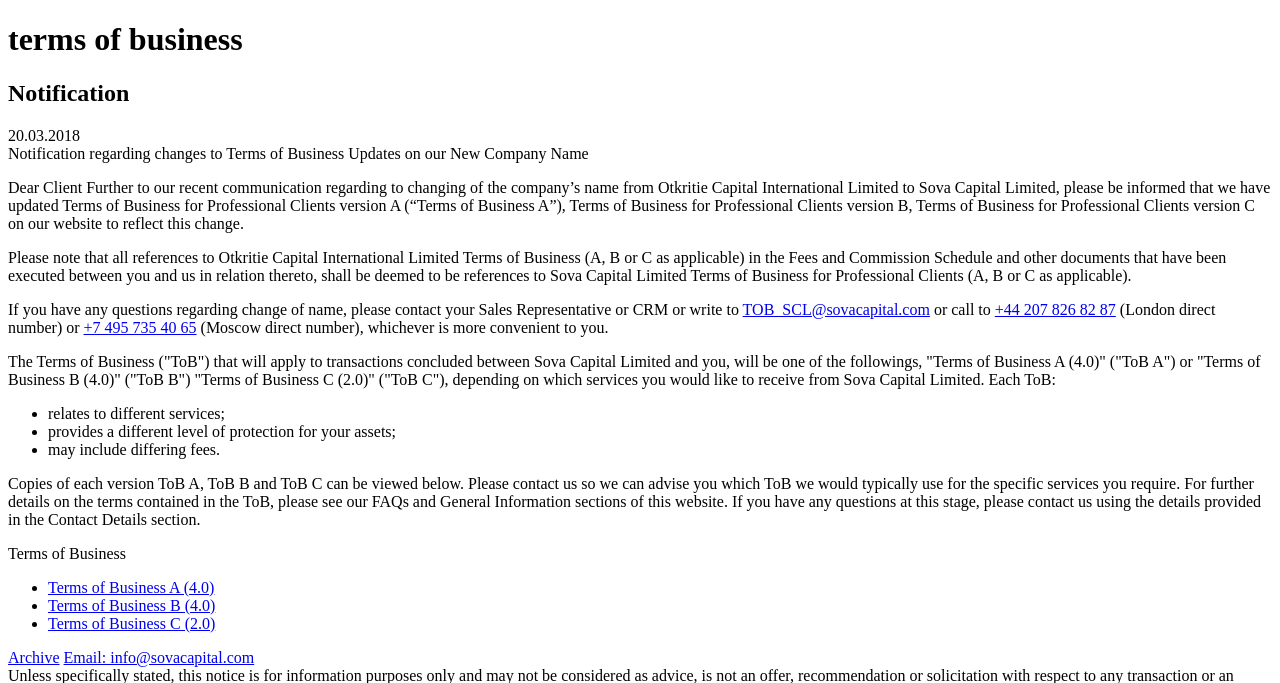
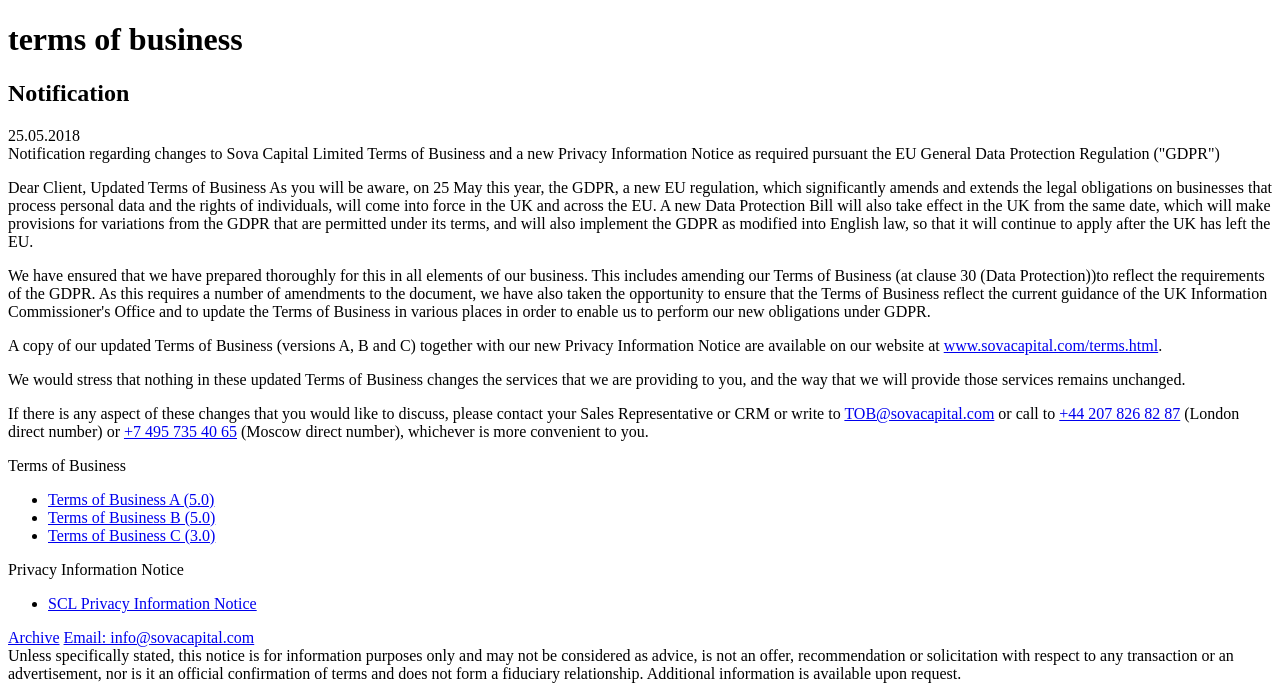
Before and after one commit to dkgC/landing-page, a Node project: template templates/terms.ejs in a window 1280 px wide. Shown: the part 26-709 px from the top of the page. Run offline with Node 20 templates, Linux system fonts and the light colour scheme; the template is opened without the code that fills it, so the values that code supplies are empty.

Commit message:
add documents

```diff
--- a/package.json
+++ b/package.json
@@ -22,6 +22,7 @@
     "autoprefixer": "^8.2.0",
     "babel-loader": "^8.0.0-beta.0",
     "clean-webpack-plugin": "^0.1.16",
+    "copy-webpack-plugin": "^4.5.1",
     "css-loader": "^0.28.3",
     "ejs-loader": "^0.3.1",
     "extract-text-webpack-plugin": "^3.0.0",
--- a/templates/parts/meta.ejs
+++ /dev/null
@@ -1 +0,0 @@
-<meta name="dasds" content="dsadas">
--- a/templates/terms.ejs
+++ b/templates/terms.ejs
@@ -45,49 +45,45 @@
 
       <!-- START: Notifications -->
       <section>
-        <div class="xsmall text-gray">20.03.2018</div>
+        <div class="xsmall text-gray">25.05.2018</div>
         <div class="small f-semi-bold text-gray-dark mt-2 mb-3">
-          Notification regarding changes to Terms of Business Updates on our New Company Name
+          Notification regarding changes to Sova Capital Limited
+          Terms of Business and a new Privacy Information Notice
+          as required pursuant the EU General Data Protection Regulation (&quot;GDPR&quot;)
         </div>
         <div class="small text-gray-dark f-light">
           <p>
-            <span class="d-block f-semi-bold">Dear Client</span>
-            Further to our recent communication regarding to changing of the company’s name from Otkritie Capital
-            International Limited to Sova Capital Limited, please be informed that we have updated Terms of Business for
-            Professional Clients version A (“Terms of Business A”), Terms of Business for Professional Clients version
-            B, Terms of Business for Professional Clients version C on our website to reflect this change.
+            <span class="d-block f-semi-bold mb-1">Dear Client,</span>
+            <span class="d-block f-semi-bold mb-1">Updated Terms of Business</span>
+            As you will be aware, on 25 May this year, the GDPR, a new EU regulation, which significantly amends and
+            extends the legal obligations on businesses that process personal data and the rights of individuals, will
+            come into force in the UK and across the EU. A new Data Protection Bill will also take effect in the UK from
+            the same date, which will make provisions for variations from the GDPR that are permitted under its terms,
+            and will also implement the GDPR as modified into English law, so that it will continue to apply after the UK
+            has left the EU.
           </p>
           <p>
-            Please note that all references to Otkritie Capital International Limited Terms of Business (A, B or C as
-            applicable) in the Fees and Commission Schedule and other documents that have been executed between you and
-            us in relation thereto, shall be deemed to be references to Sova Capital Limited Terms of Business for
-            Professional Clients (A, B or C as applicable).
+            We have ensured that we have prepared thoroughly for this in all elements of our business. This includes
+            amending our Terms of Business (at clause 30 (Data Protection))to reflect the requirements of the GDPR.
+            As this requires a number of amendments to the document, we have also taken the opportunity to ensure
+            that the Terms of Business reflect the current guidance of the UK Information Commissioner&#39;s Office and to
+            update the Terms of Business in various places in order to enable us to perform our new obligations under
+            GDPR.
           </p>
           <p>
-            If you have any questions regarding change of name, please contact your Sales Representative or CRM or write
-            to <a href="mailto:TOB_SCL@sovacapital.com">TOB_SCL@sovacapital.com</a> or call to
-            <a href="tel:+442078268287">+44 207 826 82 87</a> (London direct number) or
-            <a href="tel:+7 495 735 40 65">+7 495 735 40 65</a> (Moscow direct number), whichever is more convenient to
-            you.
+            A copy of our updated Terms of Business (versions A, B and C) together with our new Privacy Information
+            Notice are available on our website at <a href="www.sovacapital.com/terms.html">www.sovacapital.com/terms.html</a>.
           </p>
           <p>
-            The Terms of Business ("ToB") that will apply to transactions concluded between Sova Capital Limited and
-            you, will be one of the followings, "Terms of Business A (4.0)" ("ToB A") or "Terms of Business B (4.0)"
-            ("ToB B") "Terms of Business C (2.0)" ("ToB C"), depending on which services you would like to receive
-            from Sova Capital Limited. Each ToB:
+            We would stress that nothing in these updated Terms of Business changes the services that we are
+            providing to you, and the way that we will provide those services remains unchanged.
           </p>
-
-          <ul class="list pl-3">
-            <li><span class="text-gray-dark">relates to different services;</span></li>
-            <li><span class="text-gray-dark">provides a different level of protection for your assets;</span></li>
-            <li><span class="text-gray-dark">may include differing fees.</span></li>
-          </ul>
-
           <p>
-            Copies of each version ToB A, ToB B and ToB C can be viewed below. Please contact us so we can advise you
-            which ToB we would typically use for the specific services you require. For further details on the terms
-            contained in the ToB, please see our FAQs and General Information sections of this website. If you have any
-            questions at this stage, please contact us using the details provided in the Contact Details section.
+            If there is any aspect of these changes that you would like to discuss, please contact your Sales
+            Representative or CRM or write to <a href="mailto:TOB@sovacapital.com">TOB@sovacapital.com</a>
+            or call to <a href="tel:+442078268287">+44 207 826 82 87</a> (London direct
+            number) or <a href="tel:+74957354065">+7 495 735 40 65</a> (Moscow direct number), whichever is more
+            convenient to you.
           </p>
         </div>
       </section>
@@ -99,23 +95,36 @@
         <ul class="small list pl-3">
           <li>
             <a class="text-gray-dark"
-              href="http://www.otkritie-capital.com/common/img/uploaded/PDF-files1/osl/ToB_A-4.0-march.pdf"
+              href="documents/SCL ToB A 5.0 (May 2018).pdf"
               target="_blank">
-              Terms of Business A (4.0)
+              Terms of Business A (5.0)
             </a>
           </li>
           <li>
             <a class="text-gray-dark"
-               href="http://www.otkritie-capital.com/common/img/uploaded/PDF-files1/osl/ToB_B-4.0-march.pdf"
+               href="documents/SCL ToB B 5.0 (May 2018).pdf"
                target="_blank">
-              Terms of Business B (4.0)
+              Terms of Business B (5.0)
             </a>
           </li>
           <li>
             <a class="text-gray-dark"
-               href="http://www.otkritie-capital.com/common/img/uploaded/PDF-files1/osl/ToB_C-4.0-march-upd.pdf"
+               href="documents/SCL ToB C 3.0 (May 2018).pdf"
                target="_blank">
-              Terms of Business C (2.0)
+              Terms of Business C (3.0)
+            </a>
+          </li>
+        </ul>
+      </section>
+
+      <section>
+        <div class="section-title medium f-semi-bold text-green mb-3">Privacy Information Notice</div>
+        <ul class="small list pl-3">
+          <li>
+            <a class="text-gray-dark"
+               href="documents/SCL Privacy Information Notice.pdf"
+               target="_blank">
+              SCL Privacy Information Notice
             </a>
           </li>
         </ul>
--- a/webpack.config.build.js
+++ b/webpack.config.build.js
@@ -1,6 +1,7 @@
 const path = require('path');
 const webpack = require('webpack');
 const CleanWebpackPlugin = require('clean-webpack-plugin');
+const CopyWebpackPlugin = require('copy-webpack-plugin');
 const webpackConfig = require('./webpack.config');
 
 module.exports = Object.assign(webpackConfig, {
@@ -10,6 +11,9 @@
     filename: '[name].[chunkhash].js'
   },
   plugins: webpackConfig.plugins.concat([
-    new CleanWebpackPlugin(['dist'])
+    new CleanWebpackPlugin(['dist']),
+    new CopyWebpackPlugin([
+      { from: 'documents', to: path.join(__dirname, 'dist', 'documents') },
+    ])
   ])
 });
--- a/webpack.config.js
+++ b/webpack.config.js
@@ -65,7 +65,7 @@
     ],
     rules: [
       {
-        test: /\.(jpe?g|png|gif|svg)$/i,
+        test: /\.(pdf|jpe?g|png|gif|svg)$/i,
         exclude: /node_modules/,
         loader: 'file-loader?limit=1024&name=images/[name].[ext]'
       },
```
Also changed, not shown: 5 other files.
